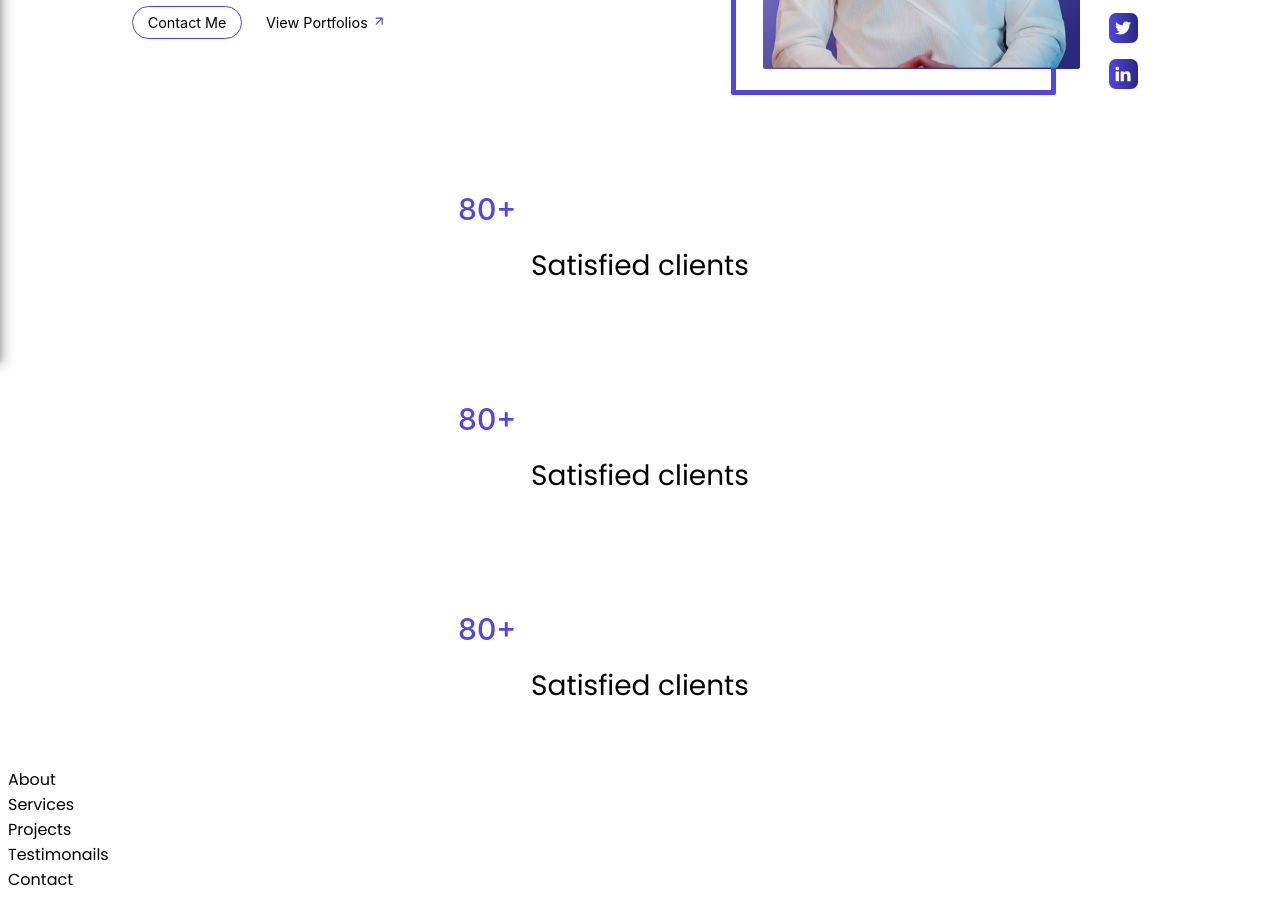
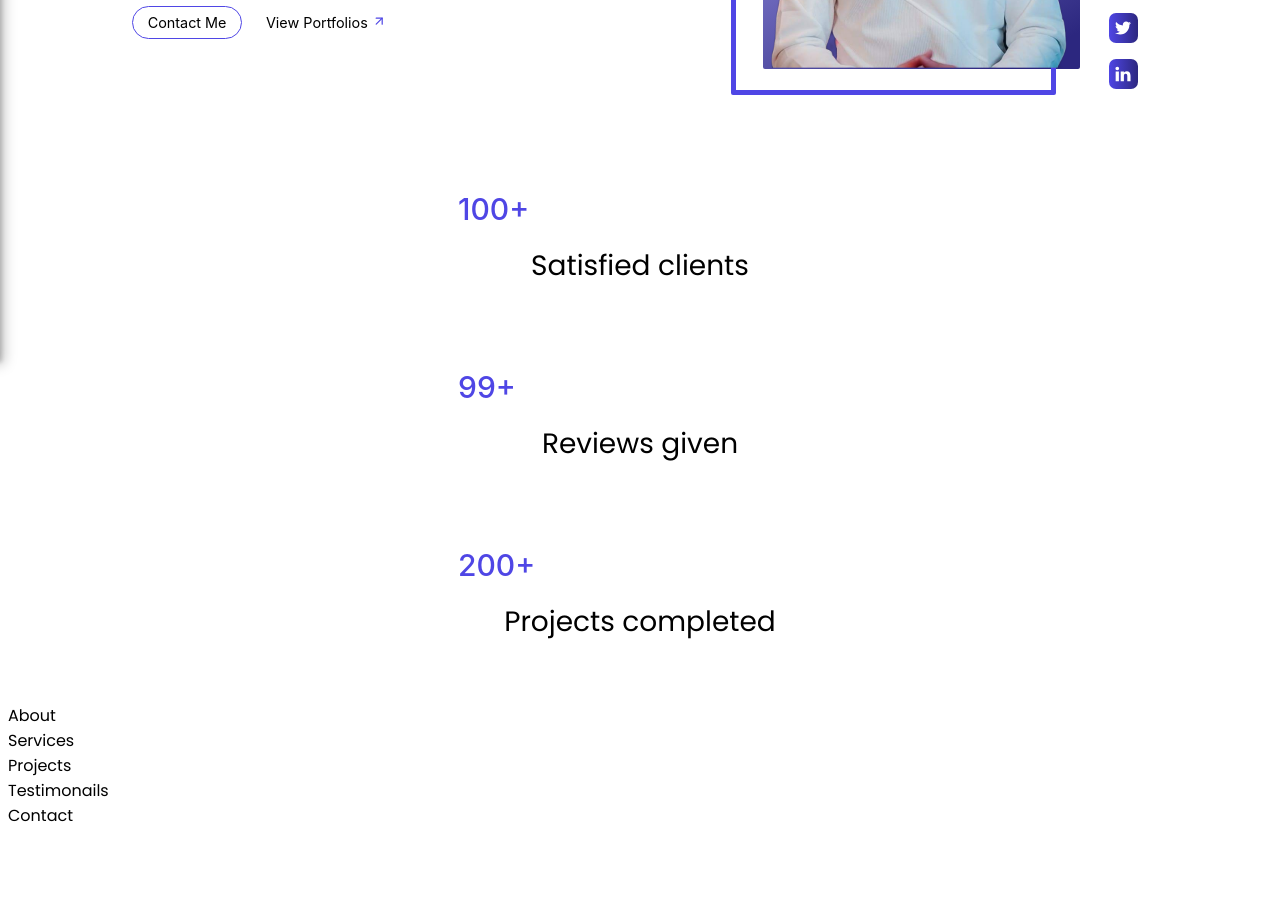
Before and after one commit to zainabturkmen/S-I-S, a React (Create React App) app: page / in a window 1280 px wide. Shown: the part 440-1340 px from the top of the page. After the commit the page ends 1276 px from the top, so only its background shows below. Built offline with nearby package versions, Linux system fonts and the light colour scheme; a web font is replaced by a local one.

Commit message:
adding updates

```diff
--- a/src/components/Hero.js
+++ b/src/components/Hero.js
@@ -6,6 +6,7 @@ import { GrFacebookOption } from "react-icons/gr";
 import { TfiLinkedin } from "react-icons/tfi";
 import { FaTwitter } from "react-icons/fa";
 import { useTypewriter, Cursor, Typewriter } from "react-simple-typewriter";
+import { services } from "./data";
 
 const Hero = () => {
   const [typeEffect] = useTypewriter({
@@ -70,18 +71,17 @@ const Hero = () => {
         </div>
       </div>
       <div className="bottom-container">
-        <div className="content">
-          <h1 className="number">80+</h1>
-          <p className="client">Satisfied clients</p>
-        </div>
-        <div className="content">
-          <h1 className="number">80+</h1>
-          <p className="client">Satisfied clients</p>
-        </div>
-        <div className="content">
-          <h1 className="number">80+</h1>
-          <p className="client">Satisfied clients</p>
-        </div>
+        {services.map((service) => {
+          const { id, number, text } = service;
+          return (
+            <div className="content" key={id}>
+              <h1 className="number">{number}</h1>
+              <p className="client">{text} </p>
+            </div>
+          );
+        })}
+
+
       </div>
     </Wrapper>
   );
@@ -258,7 +258,6 @@ const Wrapper = styled.div`
     flex-direction: column;
     justify-content: center;
     align-items: center;
-    gap: 2em;
   }
 
   .content {
@@ -274,6 +273,7 @@ const Wrapper = styled.div`
 
   .client {
     font-size: 28px;
+    text-align: center;
   }
 
   @media (min-width: 1000px) {
```
